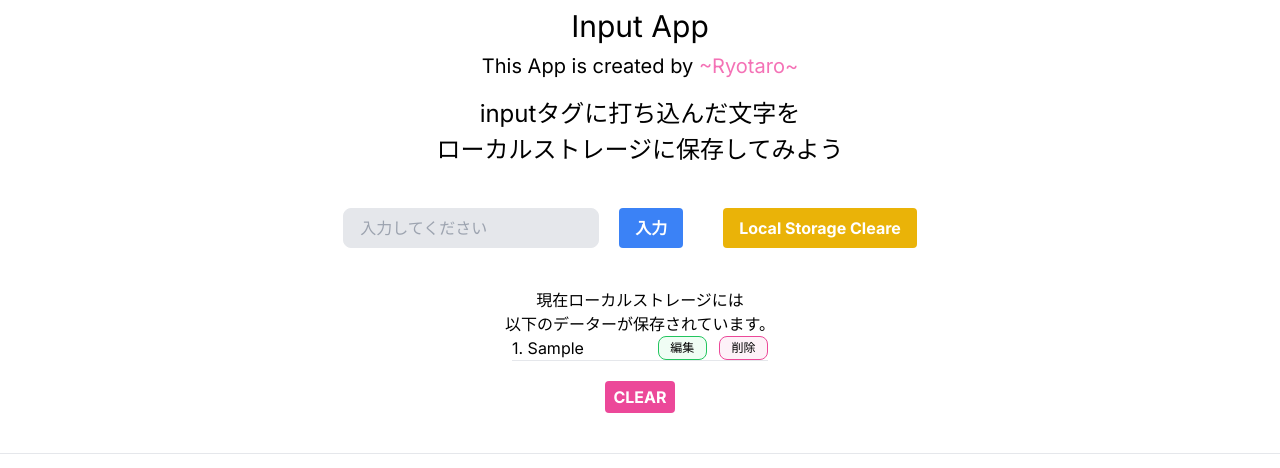
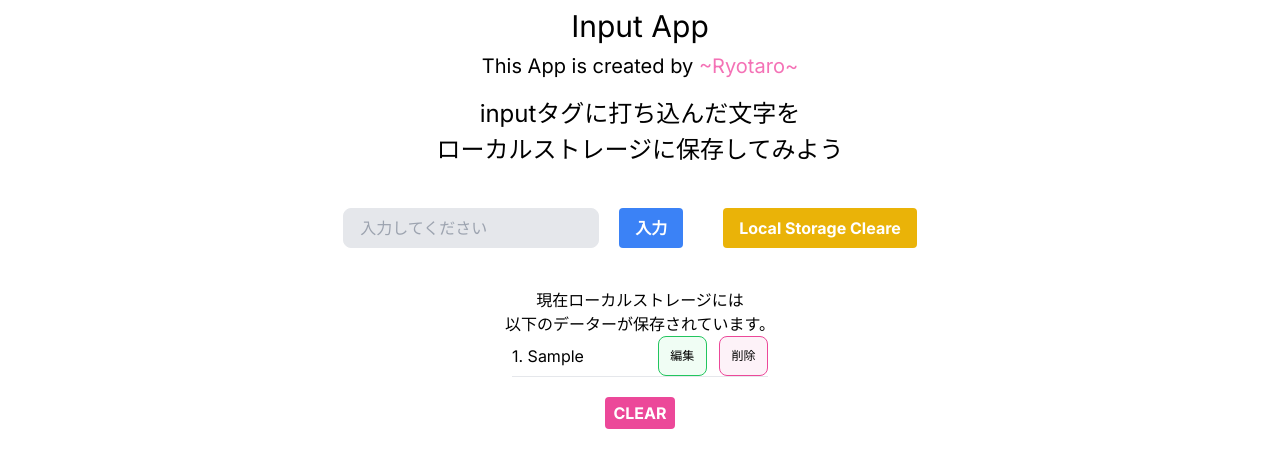
Before and after one commit to ryotaro-0805/input_app_local-storage, a Next.js app: page / in a window 1280 px wide. Both pictures are taken after typing "Sample" into the empty fields and a click on the button "入力". Shown: the top 468 px of the page. Built offline with nearby package versions, Linux system fonts and the light colour scheme.

Commit message:
UIを変更しました（入力データのマージン）

```diff
--- a/src/app/page.tsx
+++ b/src/app/page.tsx
@@ -103,7 +103,7 @@ export default function Home() {
             {getText.map((data: any, index: number) => (
               <div key={index}>
                 <div className='w-64 flex m-auto'>
-                  <p className='textGetter m-auto text-left w-3/4 overflow-hidden'>{`${index + 1}. ${data}`}</p>
+                  <p className='textGetter mx-auto my-2 text-left w-3/4 overflow-hidden'>{`${index + 1}. ${data}`}</p>
                   <button onClick={handleEdit} className=' bg-green-50 rounded-lg border border-green-500 text-xs w-3/12 justify-end duration-200 hover:bg-green-100'>編集</button>
                   <button onClick={() => handleDelete(index)} className=' bg-pink-50 rounded-lg border border-pink-500 text-xs w-3/12 justify-end duration-200 hover:bg-pink-100 ml-3'>削除</button>
                 </div>
```
